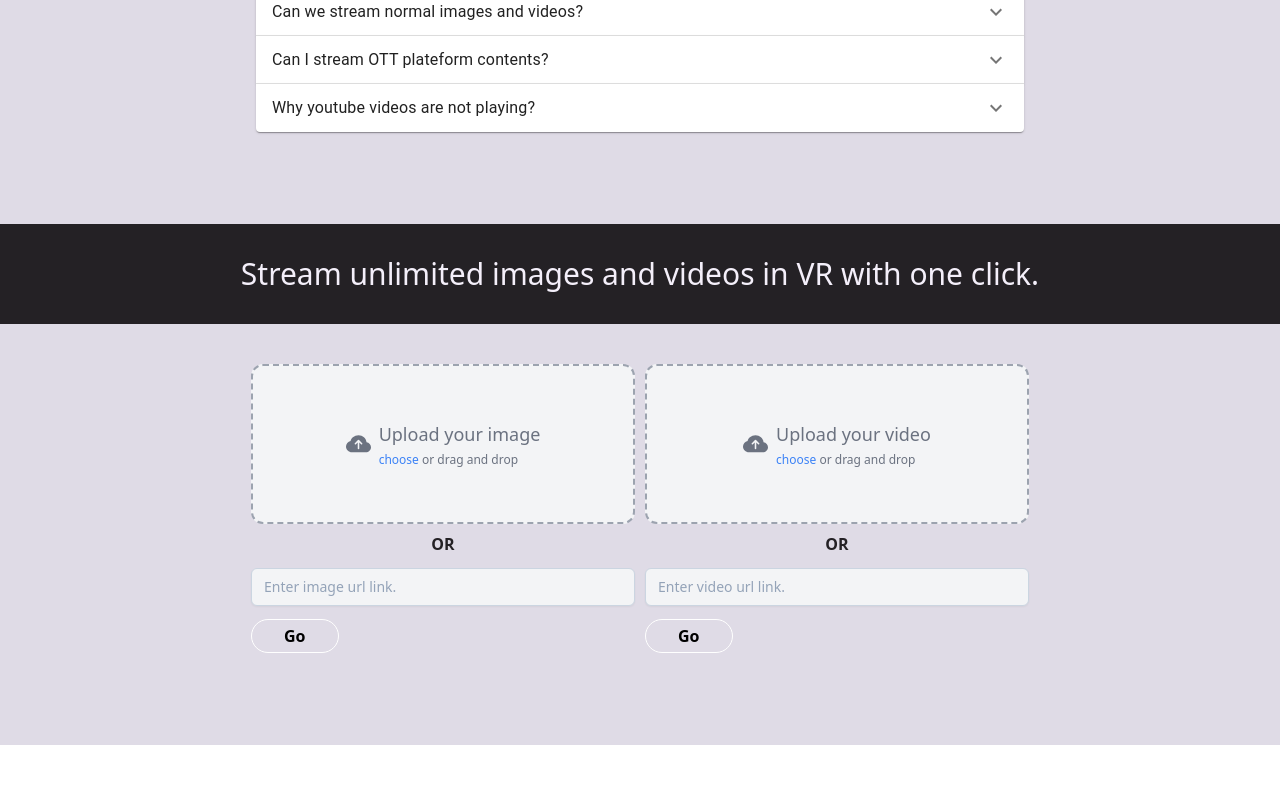
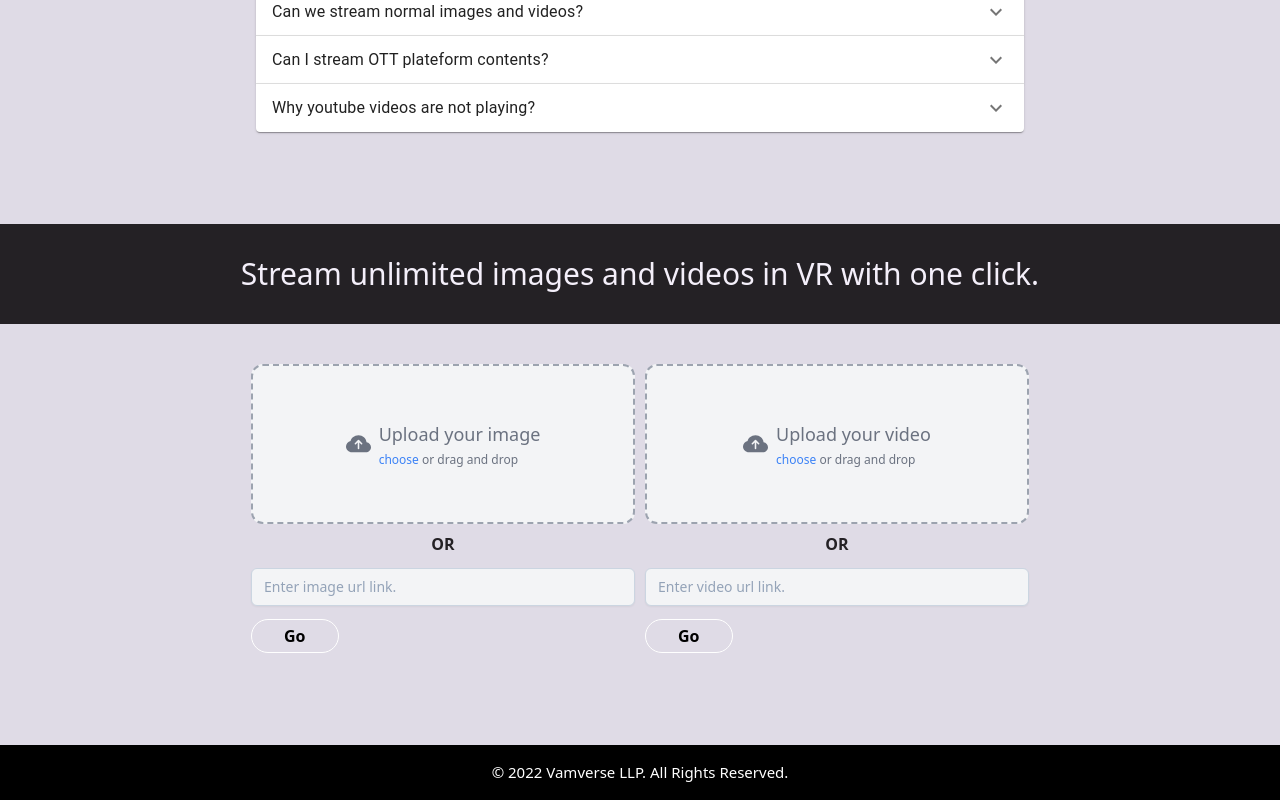
Before and after one commit to siddharth17vaishnav/vambox, a Next.js app: page / in a window 1280 px wide. Shown: the part 1282-2082 px from the top of the page. Before the commit the page ends 2027 px from the top, so only its background shows below. Built offline with nearby package versions, Linux system fonts and the light colour scheme.

Commit message:
added Footer Section

```diff
--- /dev/null
+++ b/components/Footer.jsx
@@ -0,0 +1,15 @@
+import React from "react";
+
+export const Footer = () => {
+  return (
+    <div className="text-[15px]">
+      <h5 className="text-center py-4 px-2 font-italic mx-auto bg-black text-white">
+        <span>
+          <p>© 2022 Vamverse LLP. All Rights Reserved. </p>
+        </span>
+      </h5>
+    </div>
+  );
+};
+
+export default Footer;
--- a/pages/index.js
+++ b/pages/index.js
@@ -2,6 +2,7 @@ import Head from "next/head";
 import Hero from "@/components/Hero";
 import Description from "@/components/Description";
 import DropFile from "@/components/DropFile";
+import Footer from "@/components/Footer";
 
 export default function Home() {
   return (
@@ -19,6 +20,7 @@ export default function Home() {
         />
         <Description />
         <DropFile />
+        <Footer />
       </main>
     </>
   );
```
